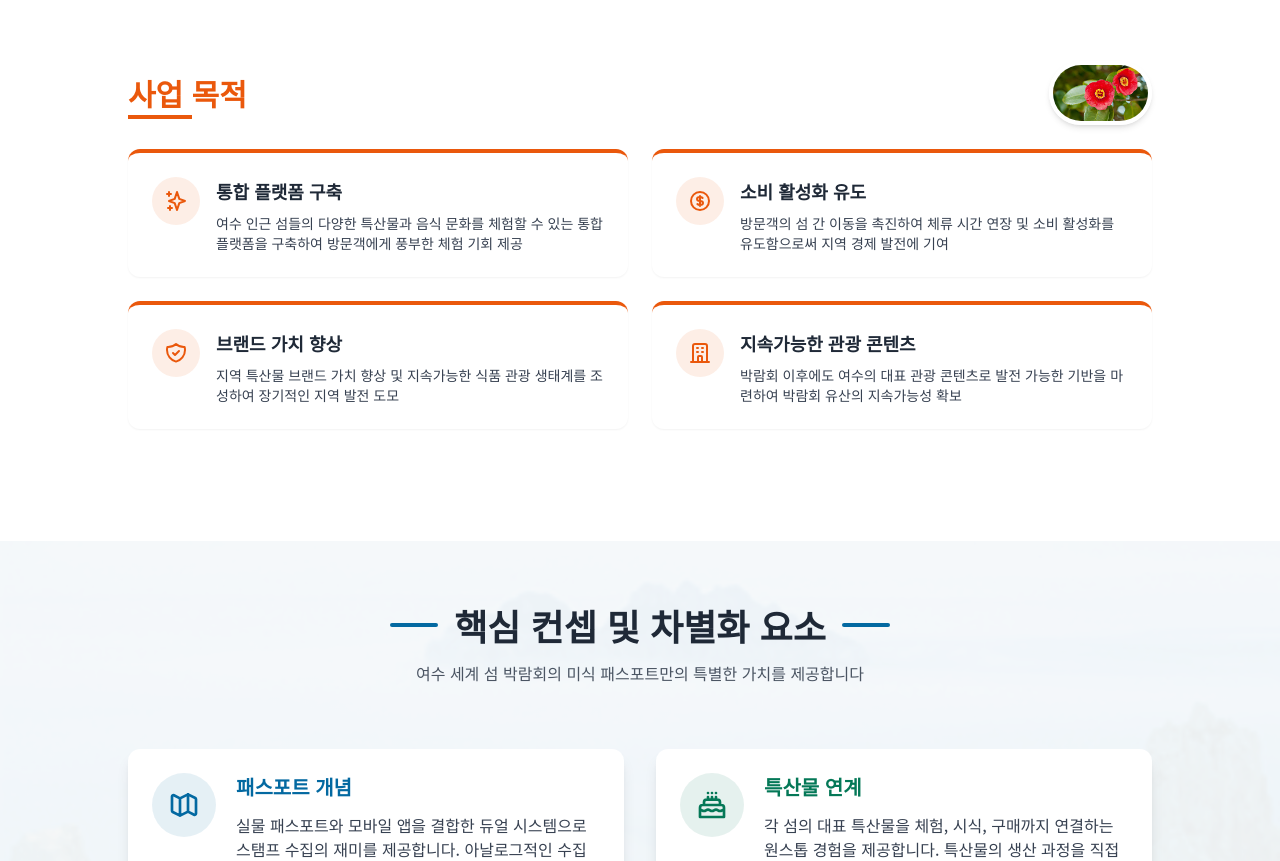
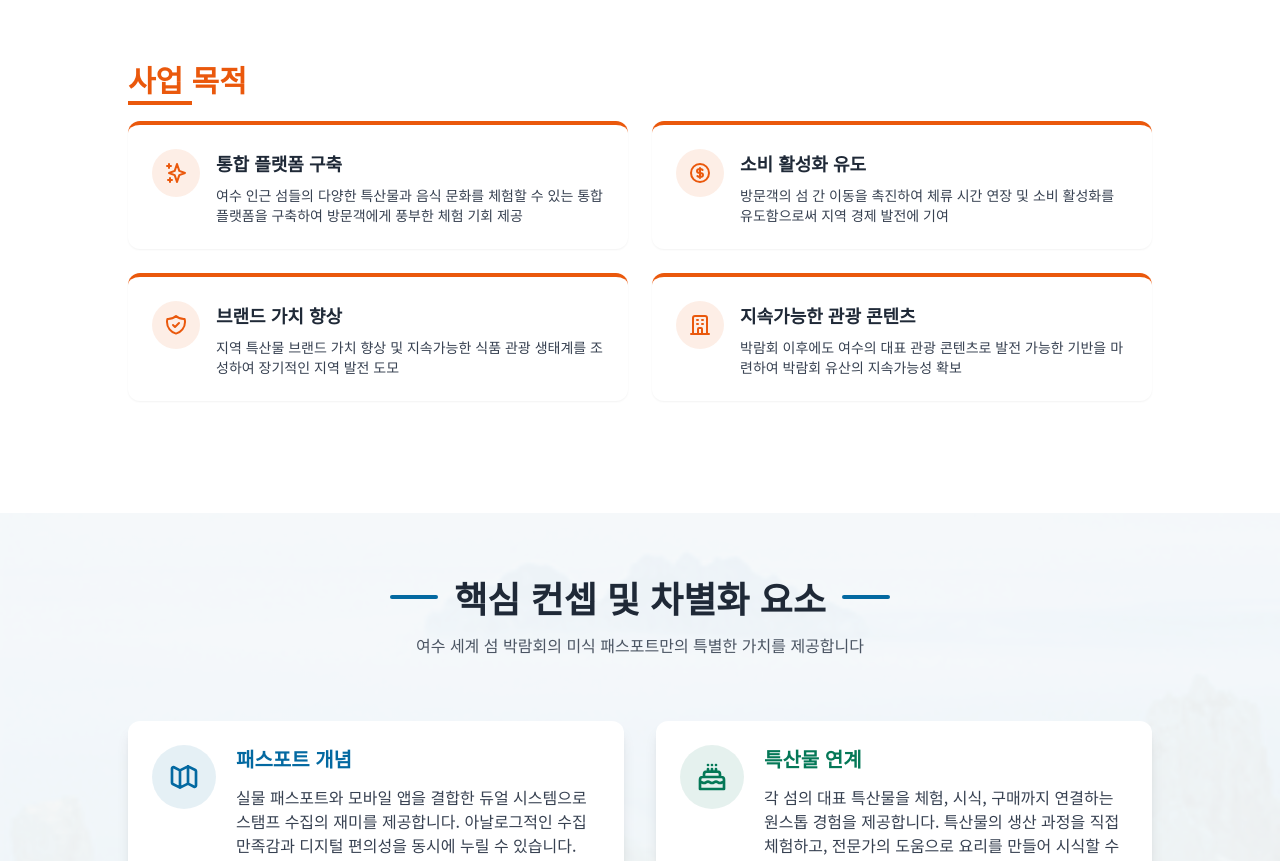
Before and after one commit to yonghwan1106/yeosu-expo-2026-revenue-ideas, a plain HTML site: page concept.html in a window 1280 px wide. Shown: the part 1279-2140 px from the top of the page. Drawn offline with nearby package versions, Linux system fonts and the light colour scheme; a web font is replaced by a local one.

Commit message:
Add files via upload

```diff
--- a/concept.html
+++ b/concept.html
@@ -189,7 +189,6 @@
               <h2 class="text-3xl font-bold text-sunset inline-block">사업 목적</h2>
               <div class="absolute -bottom-2 left-0 w-16 h-1 bg-sunset"></div>
             </div>
-            <img src="img/emblem_img01.jpg" alt="여수 특산물" class="h-16 rounded-full border-4 border-white shadow-md hidden md:block">
           </div>
 
           <div class="grid grid-cols-1 md:grid-cols-2 gap-6">
```
